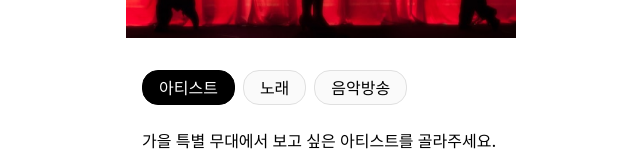
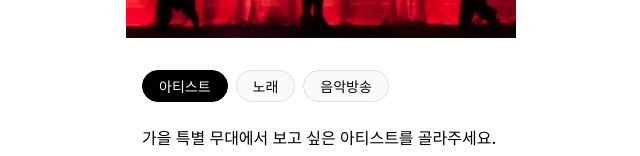
Before and after one commit to star-toy/polling-frontend, a React (Vite) app: page /posts/1 in a window 1280 px wide. Shown: the part 442-598 px from the top of the page, without its empty margins (319-959 px from the left). Built offline with nearby package versions, Linux system fonts and the light colour scheme; a web font is replaced by a local one.

Commit message:
refactor: font 클래스 직접적인 스타일 정의로 변경

```diff
--- a/src/components/shadcn-ui/ui/button.tsx
+++ b/src/components/shadcn-ui/ui/button.tsx
@@ -19,14 +19,14 @@ const buttonVariants = cva(
         // TODO: icon size 추가
       },
       font: {
-        'text-subTitle1': 'subTitle1',
-        'text-subTitle2': 'subTitle2',
-        'text-subTitle3': 'subTitle3',
-        'text-subTitle4': 'subTitle4',
-        'text-body1': 'body1',
-        'text-body2': 'body2',
-        'text-caption1': 'caption1',
-        'text-caption2': 'caption2',
+        'text-subTitle1': 'text-[28px] leading-[150%] font-semibold',
+        'text-subTitle2': 'text-[24px] leading-[150%] font-semibold',
+        'text-subTitle3': 'text-[20px] leading-[150%] font-semibold',
+        'text-subTitle4': 'text-[16px] leading-[150%] font-semibold',
+        'text-body1': 'text-[16px] leading-[150%] font-medium',
+        'text-body2': 'text-[14px] leading-[150%] font-normal',
+        'text-caption1': 'text-[14px] leading-[150%] font-semibold',
+        'text-caption2': 'text-[13px] leading-[120%] font-semibold',
       },
     },
     defaultVariants: {
@@ -44,11 +44,11 @@ export interface ButtonProps
 }
 
 const Button = React.forwardRef<HTMLButtonElement, ButtonProps>(
-  ({ className, variant, size, font, asChild = false, ...props }, ref) => {
+  ({ className, variant, chipVariant, size, font, asChild = false, ...props }, ref) => {
     const Comp = asChild ? Slot : 'button';
     return (
       <Comp
-        className={cn(buttonVariants({ variant, size, font, className }))}
+        className={cn(buttonVariants({ variant, chipVariant, size, font, className }))}
         ref={ref}
         {...props}
       />
```
